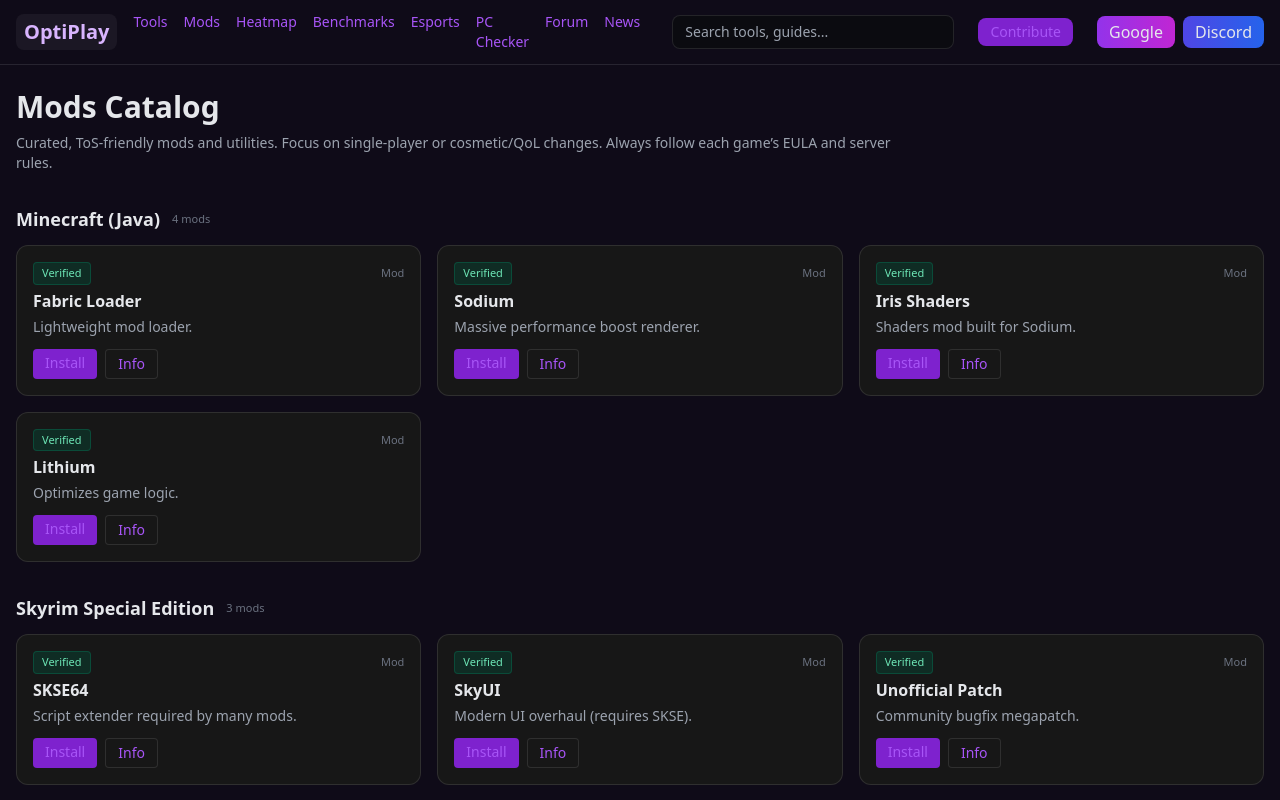
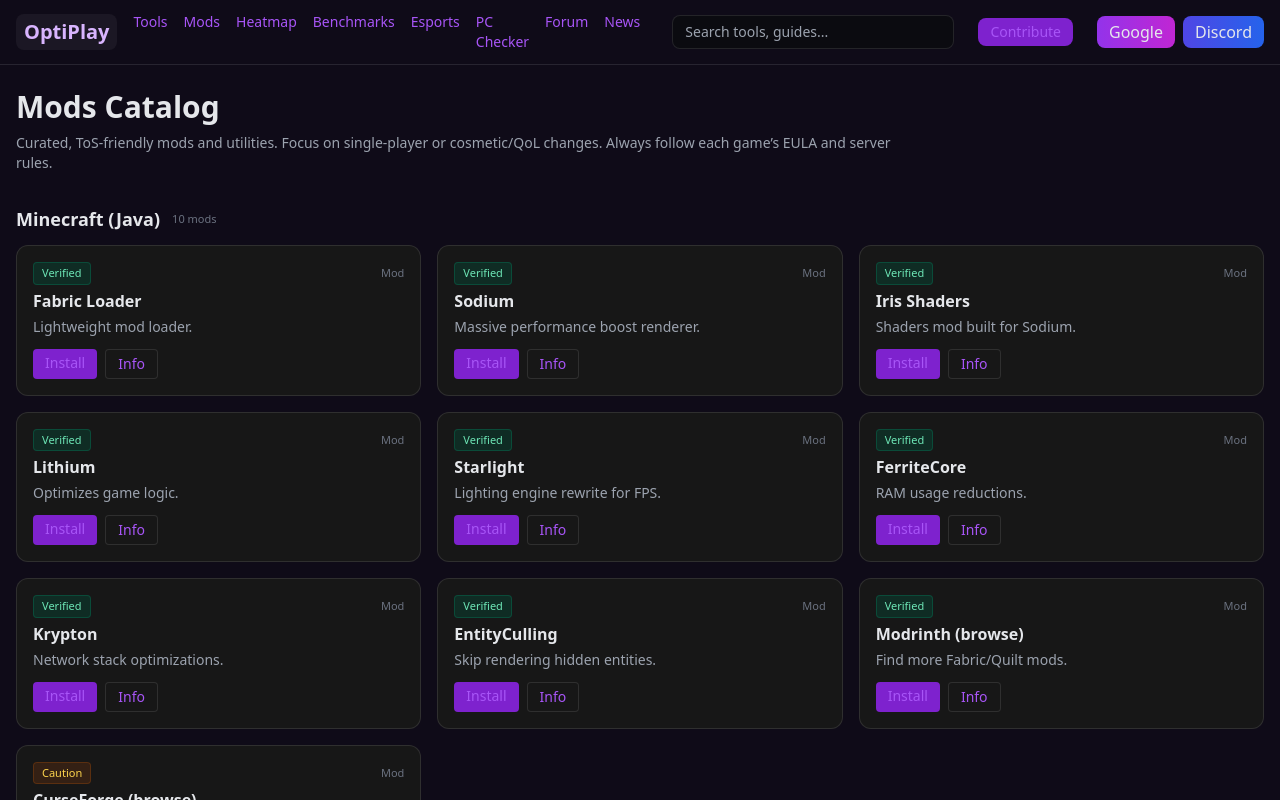
Before and after one commit to Colxinn/OptiPlay, a Next.js app: page /mods in a window 1280 px wide. Shown: the top 800 px of the page. Built offline with nearby package versions, Linux system fonts and the light colour scheme; no server answers.

Commit message:
feat(mods): expand catalog with many popular games and trusted links; add browse links to Nexus/Modrinth/Thunderstore/Workshop

```diff
--- a/app/mods/page.jsx
+++ b/app/mods/page.jsx
@@ -12,6 +12,12 @@
       { name: "Sodium", desc: "Massive performance boost renderer.", trust: "Verified", action: "link", href: "https://modrinth.com/mod/sodium" },
       { name: "Iris Shaders", desc: "Shaders mod built for Sodium.", trust: "Verified", action: "link", href: "https://modrinth.com/mod/iris" },
       { name: "Lithium", desc: "Optimizes game logic.", trust: "Verified", action: "link", href: "https://modrinth.com/mod/lithium" },
+      { name: "Starlight", desc: "Lighting engine rewrite for FPS.", trust: "Verified", action: "link", href: "https://modrinth.com/mod/starlight" },
+      { name: "FerriteCore", desc: "RAM usage reductions.", trust: "Verified", action: "link", href: "https://modrinth.com/mod/ferrite-core" },
+      { name: "Krypton", desc: "Network stack optimizations.", trust: "Verified", action: "link", href: "https://modrinth.com/mod/krypton" },
+      { name: "EntityCulling", desc: "Skip rendering hidden entities.", trust: "Verified", action: "link", href: "https://modrinth.com/mod/entityculling" },
+      { name: "Modrinth (browse)", desc: "Find more Fabric/Quilt mods.", trust: "Verified", action: "link", href: "https://modrinth.com/" },
+      { name: "CurseForge (browse)", desc: "Large Minecraft mod portal.", trust: "Caution", action: "link", href: "https://www.curseforge.com/minecraft/mc-mods" },
     ],
   },
   {
@@ -21,6 +27,10 @@
       { name: "SKSE64", desc: "Script extender required by many mods.", trust: "Verified", action: "link", href: "https://skse.silverlock.org/" },
       { name: "SkyUI", desc: "Modern UI overhaul (requires SKSE).", trust: "Verified", action: "link", href: "https://www.nexusmods.com/skyrimspecialedition/mods/12604" },
       { name: "Unofficial Patch", desc: "Community bugfix megapatch.", trust: "Verified", action: "link", href: "https://www.nexusmods.com/skyrimspecialedition/mods/266" },
+      { name: "SSE Engine Fixes", desc: "Native engine bugfixes.", trust: "Verified", action: "link", href: "https://www.nexusmods.com/skyrimspecialedition/mods/17230" },
+      { name: "Address Library", desc: "Offsets for AE/SE plugins.", trust: "Verified", action: "link", href: "https://www.nexusmods.com/skyrimspecialedition/mods/32444" },
+      { name: "BethINI", desc: "Tweak INI for quality/perf.", trust: "Verified", action: "link", href: "https://www.nexusmods.com/skyrimspecialedition/mods/4875" },
+      { name: "Nexus Mods (browse)", desc: "Search Skyrim SE mods.", trust: "Verified", action: "link", href: "https://www.nexusmods.com/skyrimspecialedition" },
     ],
   },
   {
@@ -29,6 +39,8 @@
     mods: [
       { name: "SMAPI", desc: "The mod loader for Stardew.", trust: "Verified", action: "link", href: "https://smapi.io/" },
       { name: "Content Patcher", desc: "Load content packs without altering the game files.", trust: "Verified", action: "link", href: "https://www.nexusmods.com/stardewvalley/mods/1915" },
+      { name: "UI Info Suite 2", desc: "Helpful HUD and info.", trust: "Verified", action: "link", href: "https://www.nexusmods.com/stardewvalley/mods/1150" },
+      { name: "Stardew Valley Expanded", desc: "Huge content expansion.", trust: "Caution", action: "link", href: "https://www.nexusmods.com/stardewvalley/mods/3753" },
     ],
   },
   {
@@ -37,6 +49,7 @@
     mods: [
       { name: "Userconfig.cfg (High FPS)", desc: "Recommended rates, FPS, and mouse settings.", trust: "Verified", action: "script", script: `// Place in cstrike/userconfig.cfg\ncl_cmdrate 101\ncl_updaterate 101\nrate 25000\nex_interp 0.01\nfps_max 200\nzoom_sensitivity_ratio 1.0\ncl_dynamiccrosshair 0\nhud_fastswitch 1\nvoice_enable 1\n// Bind quick buys or aliases as desired` },
       { name: "Classic HUD/Crosshair pack", desc: "Cosmetic HUD assets.", trust: "Caution", action: "link", href: "https://gamebanana.com/mods/cats/532" },
+      { name: "GameBanana (browse)", desc: "Find CS 1.6 skins & HUDs.", trust: "Caution", action: "link", href: "https://gamebanana.com/games/2" },
     ],
   },
   {
@@ -44,6 +57,8 @@
     slug: "doom-classic",
     mods: [
       { name: "GZDoom", desc: "Modern source port with QoL.", trust: "Verified", action: "link", href: "https://www.zdoom.org/downloads" },
+      { name: "Brutal Doom", desc: "Combat overhaul; single‑player only.", trust: "Caution", action: "link", href: "https://www.moddb.com/mods/brutal-doom" },
+      { name: "Project Brutality", desc: "Advanced gameplay mod.", trust: "Caution", action: "link", href: "https://www.moddb.com/mods/project-brutality" },
     ],
   },
   {
@@ -51,6 +66,9 @@
     slug: "cyberpunk-2077",
     mods: [
       { name: "Cyber Engine Tweaks", desc: "Scripting and fixes.", trust: "Verified", action: "link", href: "https://github.com/yamashi/CyberEngineTweaks" },
+      { name: "REDmod", desc: "Official modding tools.", trust: "Verified", action: "link", href: "https://www.cyberpunk.net/en/modding-support" },
+      { name: "Appearance Menu Mod", desc: "Spawn & customize (CET).", trust: "Caution", action: "link", href: "https://www.nexusmods.com/cyberpunk2077/mods/790" },
+      { name: "Nexus Mods (browse)", desc: "Search Cyberpunk mods.", trust: "Verified", action: "link", href: "https://www.nexusmods.com/cyberpunk2077" },
     ],
   },
   {
@@ -59,6 +77,109 @@
     mods: [
       { name: "ScriptHookV", desc: "ASI loader for SP scripts.", trust: "Verified", action: "link", href: "https://www.dev-c.com/gtav/scripthookv/" },
       { name: "OpenIV", desc: "Modding tool/archiver for SP.", trust: "Caution", action: "link", href: "https://openiv.com/" },
+      { name: "Enhanced Native Trainer", desc: "Trainer for single‑player.", trust: "Caution", action: "link", href: "https://www.gta5-mods.com/scripts/enhanced-native-trainer-zemanez-and-others" },
+      { name: "NaturalVision Evolved", desc: "Graphics overhaul (paid).", trust: "Caution", action: "link", href: "https://www.razedmods.com/nve" },
+      { name: "gta5-mods (browse)", desc: "Largest GTA V mod hub.", trust: "Caution", action: "link", href: "https://www.gta5-mods.com/" },
+    ],
+  },
+  {
+    game: "The Witcher 3",
+    slug: "witcher3",
+    mods: [
+      { name: "HD Reworked Project", desc: "Texture overhaul.", trust: "Verified", action: "link", href: "https://www.nexusmods.com/witcher3/mods/1021" },
+      { name: "Friendly HUD", desc: "Better HUD customization.", trust: "Verified", action: "link", href: "https://www.nexusmods.com/witcher3/mods/365" },
+    ],
+  },
+  {
+    game: "Elden Ring",
+    slug: "elden-ring",
+    mods: [
+      { name: "Mod Engine 2", desc: "Safely load mods (offline).", trust: "Verified", action: "link", href: "https://github.com/soulsmods/ModEngine2" },
+      { name: "Seamless Co-op", desc: "Co-op overhaul; offline.", trust: "Caution", action: "link", href: "https://www.nexusmods.com/eldenring/mods/510" },
+    ],
+  },
+  {
+    game: "Baldur's Gate 3",
+    slug: "bg3",
+    mods: [
+      { name: "BG3 Mod Manager", desc: "Manage/load .pak mods.", trust: "Verified", action: "link", href: "https://github.com/LaughingLeader/BG3ModManager" },
+      { name: "ImprovedUI", desc: "UI fixes and QoL.", trust: "Verified", action: "link", href: "https://www.nexusmods.com/baldursgate3/mods/366" },
+    ],
+  },
+  {
+    game: "Terraria",
+    slug: "terraria",
+    mods: [
+      { name: "tModLoader", desc: "Official mod loader.", trust: "Verified", action: "link", href: "https://www.tmodloader.net/" },
+      { name: "Calamity Mod", desc: "Large content expansion.", trust: "Caution", action: "link", href: "https://calamitymod.wiki.gg/wiki/Calamity_Mod_Wiki" },
+    ],
+  },
+  {
+    game: "Factorio",
+    slug: "factorio",
+    mods: [
+      { name: "Mod Portal (browse)", desc: "Official Factorio mods.", trust: "Verified", action: "link", href: "https://mods.factorio.com/" },
+      { name: "Krastorio 2", desc: "Full game overhaul.", trust: "Verified", action: "link", href: "https://mods.factorio.com/mod/Krastorio2" },
+    ],
+  },
+  {
+    game: "RimWorld",
+    slug: "rimworld",
+    mods: [
+      { name: "Harmony", desc: "Required library for many mods.", trust: "Verified", action: "link", href: "https://steamcommunity.com/sharedfiles/filedetails/?id=2009463077" },
+      { name: "HugsLib", desc: "Shared library for mods.", trust: "Verified", action: "link", href: "https://steamcommunity.com/sharedfiles/filedetails/?id=818773962" },
+      { name: "Performance Optimizer", desc: "FPS & sim improvements.", trust: "Verified", action: "link", href: "https://steamcommunity.com/sharedfiles/filedetails/?id=2633434756" },
+      { name: "Steam Workshop (browse)", desc: "Find thousands of mods.", trust: "Verified", action: "link", href: "https://steamcommunity.com/app/294100/workshop/" },
+    ],
+  },
+  {
+    game: "Cities: Skylines",
+    slug: "cities-skylines",
+    mods: [
+      { name: "Harmony 2", desc: "Library dependency.", trust: "Verified", action: "link", href: "https://steamcommunity.com/sharedfiles/filedetails/?id=2040656402" },
+      { name: "Move It!", desc: "Precise object placement.", trust: "Verified", action: "link", href: "https://steamcommunity.com/sharedfiles/filedetails/?id=1619685021" },
+      { name: "Network Anarchy", desc: "Advanced road tools.", trust: "Verified", action: "link", href: "https://steamcommunity.com/sharedfiles/filedetails/?id=2862881785" },
+      { name: "Thunderstore (browse)", desc: "Mods for Skylines II too.", trust: "Caution", action: "link", href: "https://thunderstore.io/" },
+    ],
+  },
+  {
+    game: "Kerbal Space Program",
+    slug: "ksp",
+    mods: [
+      { name: "CKAN", desc: "Community mod manager.", trust: "Verified", action: "link", href: "https://github.com/KSP-CKAN/CKAN" },
+      { name: "MechJeb 2", desc: "Autopilot/assistance suite.", trust: "Verified", action: "link", href: "https://forum.kerbalspaceprogram.com/topic/154834-" },
+    ],
+  },
+  {
+    game: "No Man's Sky",
+    slug: "nms",
+    mods: [
+      { name: "AMUMSS", desc: "Modding Station & PAK tools.", trust: "Caution", action: "link", href: "https://www.nexusmods.com/nomanssky/mods/957" },
+      { name: "Nexus Mods (browse)", desc: "Popular NMS mods.", trust: "Verified", action: "link", href: "https://www.nexusmods.com/nomanssky" },
+    ],
+  },
+  {
+    game: "Hades",
+    slug: "hades",
+    mods: [
+      { name: "Mod Importer", desc: "Base tool for Hades mods.", trust: "Verified", action: "link", href: "https://github.com/SGG-Modding/ModImporter" },
+      { name: "Olympus", desc: "Mod loader and API.", trust: "Verified", action: "link", href: "https://github.com/SGG-Modding/Olympus" },
+    ],
+  },
+  {
+    game: "Valheim",
+    slug: "valheim",
+    mods: [
+      { name: "BepInExPack", desc: "Framework required for most mods.", trust: "Verified", action: "link", href: "https://thunderstore.io/c/valheim/p/denikson/BepInExPack_Valheim/" },
+      { name: "Valheim Plus", desc: "QoL & server tweaks.", trust: "Caution", action: "link", href: "https://www.nexusmods.com/valheim/mods/4" },
+    ],
+  },
+  {
+    game: "Satisfactory",
+    slug: "satisfactory",
+    mods: [
+      { name: "SMM", desc: "Satisfactory Mod Manager.", trust: "Verified", action: "link", href: "https://ficsit.app/" },
+      { name: "Factory Game (browse)", desc: "Ficsit mod portal.", trust: "Verified", action: "link", href: "https://ficsit.app/mods" },
     ],
   },
 ];
@@ -87,7 +208,7 @@
         </section>
       ))}
 
-      <div className="text-[11px] text-gray-500 pt-2">Build: Mods v2025-10-27-1</div>
+      <div className="text-[11px] text-gray-500 pt-2">Build: Mods v2025-10-27-2</div>
     </div>
   );
 }
```
